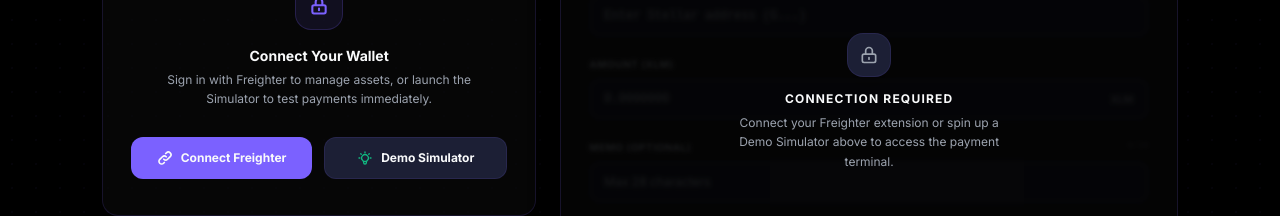
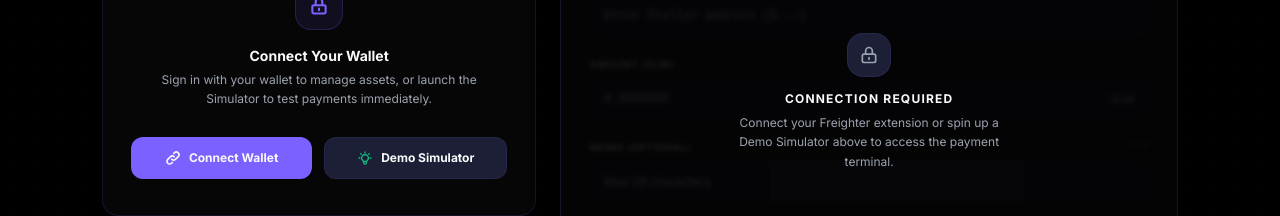
Before and after one commit to sumitadutta953-ops/stellar_pay, a React (Vite) app: page / in a window 1280 px wide. Shown: the part 304-520 px from the top of the page. Built offline with nearby package versions, Linux system fonts and the light colour scheme; what @creit.tech/stellar-wallets-kit, stellar-sdk would draw is missing.

Commit message:
feat: generalize wallet connection UI labels to support multiple wallets

```diff
--- a/src/components/WalletCard.jsx
+++ b/src/components/WalletCard.jsx
@@ -37,7 +37,7 @@
                 ? 'bg-secondary/10 text-secondary border-secondary/25'
                 : 'bg-primary/10 text-primary border-primary/25'
             }`}>
-              Connected ({isDemoMode ? 'Simulator' : 'Freighter'})
+              Connected ({isDemoMode ? 'Simulator' : 'Wallet'})
             </span>
           </div>
         )}
@@ -115,7 +115,7 @@
               <div className="space-y-1">
                 <h3 className="text-sm font-bold font-space text-textPrimary">Connect Your Wallet</h3>
                 <p className="text-xs text-textMuted max-w-[320px] mx-auto leading-relaxed">
-                  Sign in with Freighter to manage assets, or launch the Simulator to test payments immediately.
+                  Sign in with your wallet to manage assets, or launch the Simulator to test payments immediately.
                 </p>
               </div>
 
@@ -138,7 +138,7 @@
                       <svg className="w-4 h-4" fill="none" viewBox="0 0 24 24" stroke="currentColor" strokeWidth="2.5">
                         <path strokeLinecap="round" strokeLinejoin="round" d="M13.828 10.172a4 4 0 00-5.656 0l-4 4a4 4 0 105.656 5.656l1.102-1.101m-.758-4.899a4 4 0 005.656 0l4-4a4 4 0 00-5.656-5.656l-1.1 1.1" />
                       </svg>
-                      <span>Connect Freighter</span>
+                      <span>Connect Wallet</span>
                     </>
                   )}
                 </button>
```
